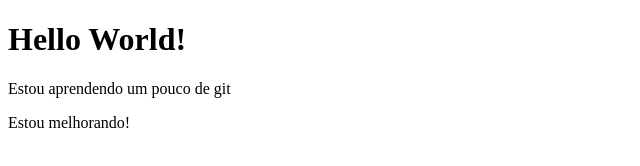
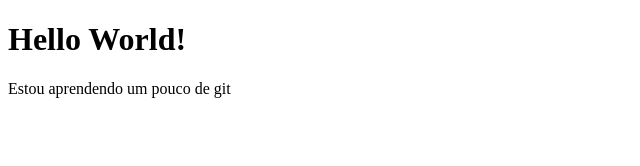
Before and after one commit to Dutra2017/projeto-1, a plain HTML site: page index.html in a window 1280 px wide. Shown: the whole page, without its empty margins (0-640 px from the left). Drawn offline with Linux system fonts and the light colour scheme.

Commit message:
Refazendo

```diff
--- a/index.html
+++ b/index.html
@@ -8,6 +8,5 @@
 <body>
     <h1>Hello World!</h1>
     <p>Estou aprendendo um pouco de git</p>
-    <p>Estou melhorando!</p>
 </body>
 </html>
```
